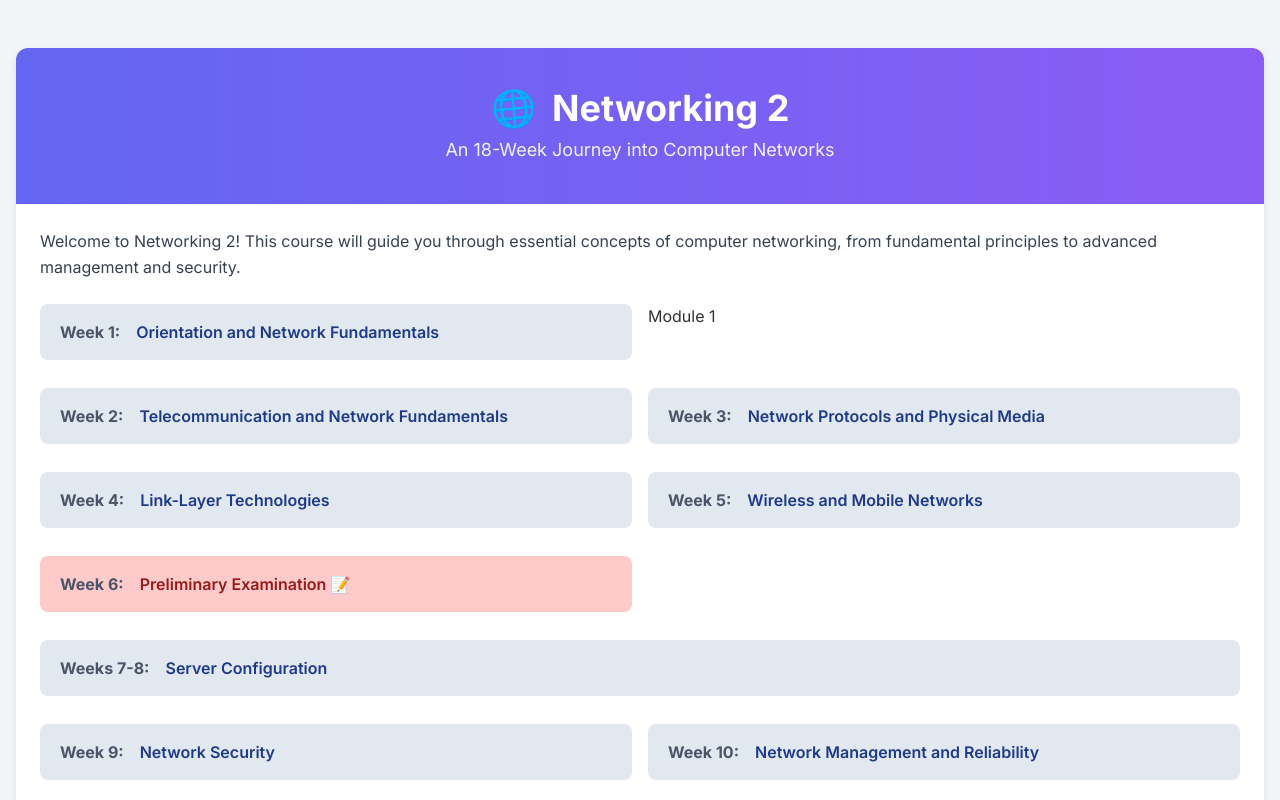
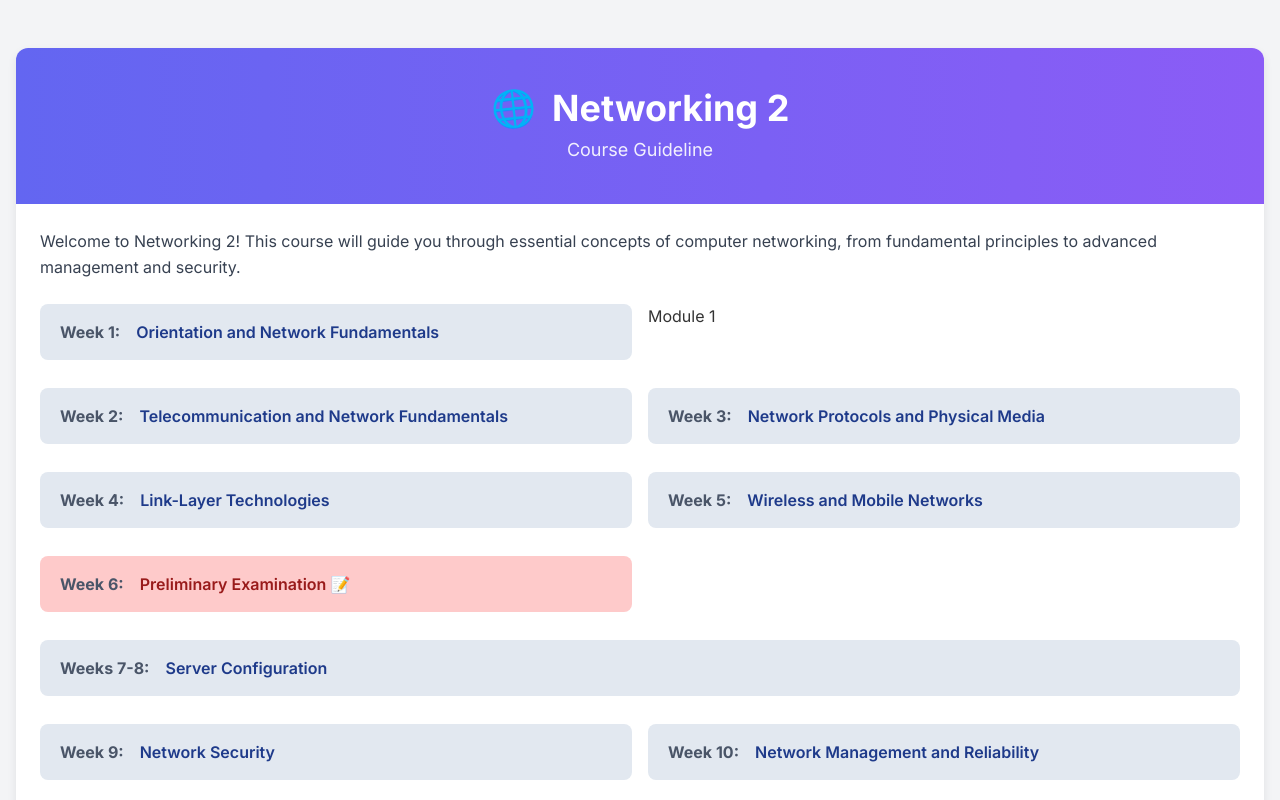
Before and after one commit to SirLavz/LU_IT3116_Networking2_Sirlavz_BSIT_BA_3D, a plain HTML site: page index.html in a window 1280 px wide. Shown: the top 800 px of the page. Drawn offline with nearby package versions, Linux system fonts and the light colour scheme.

Commit message:
Update index.html

```diff
--- a/index.html
+++ b/index.html
@@ -61,7 +61,7 @@
             <h1 class="text-4xl font-extrabold text-white mb-2">
                 <span class="inline-block transform -rotate-6 mr-2">🌐</span> Networking 2
             </h1>
-            <p class="text-white text-lg opacity-90">An 18-Week Journey into Computer Networks</p>
+            <p class="text-white text-lg opacity-90">Course Guideline</p>
         </div>
 
         <!-- Course Introduction -->
```
